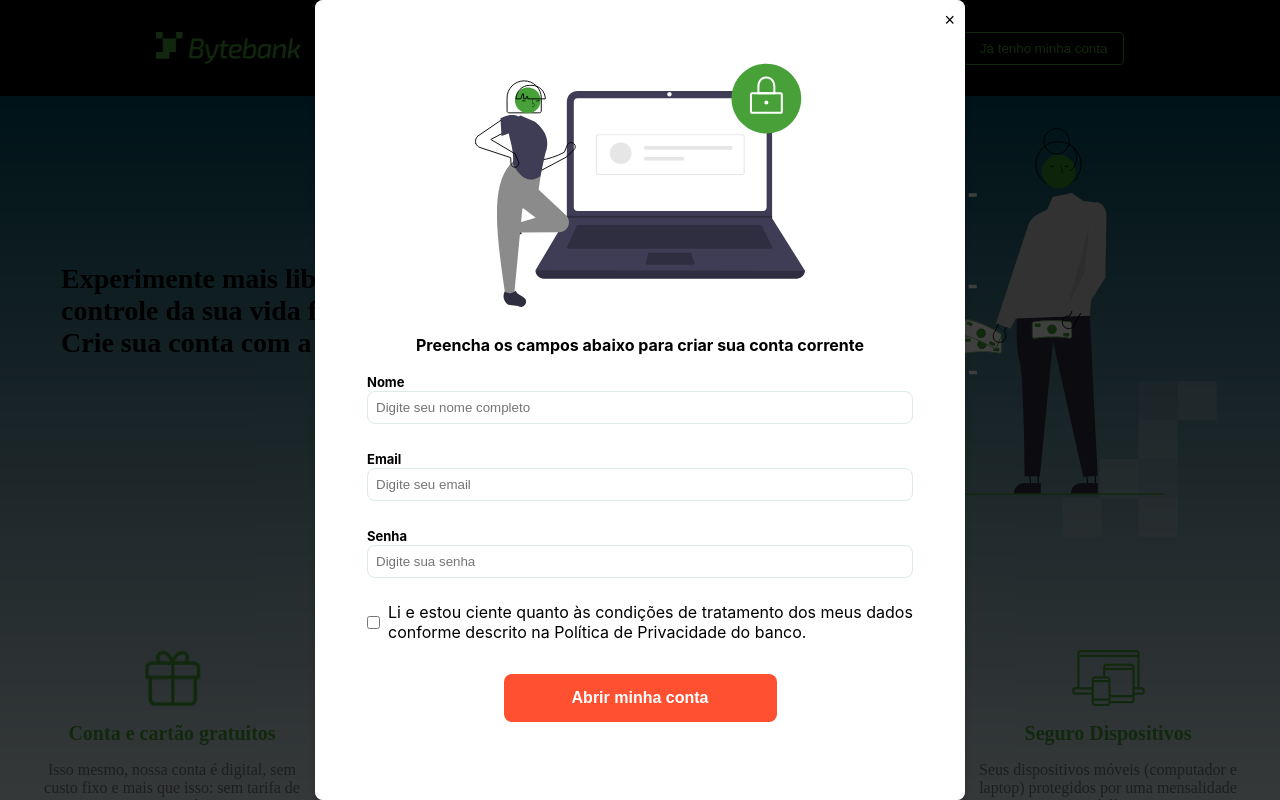
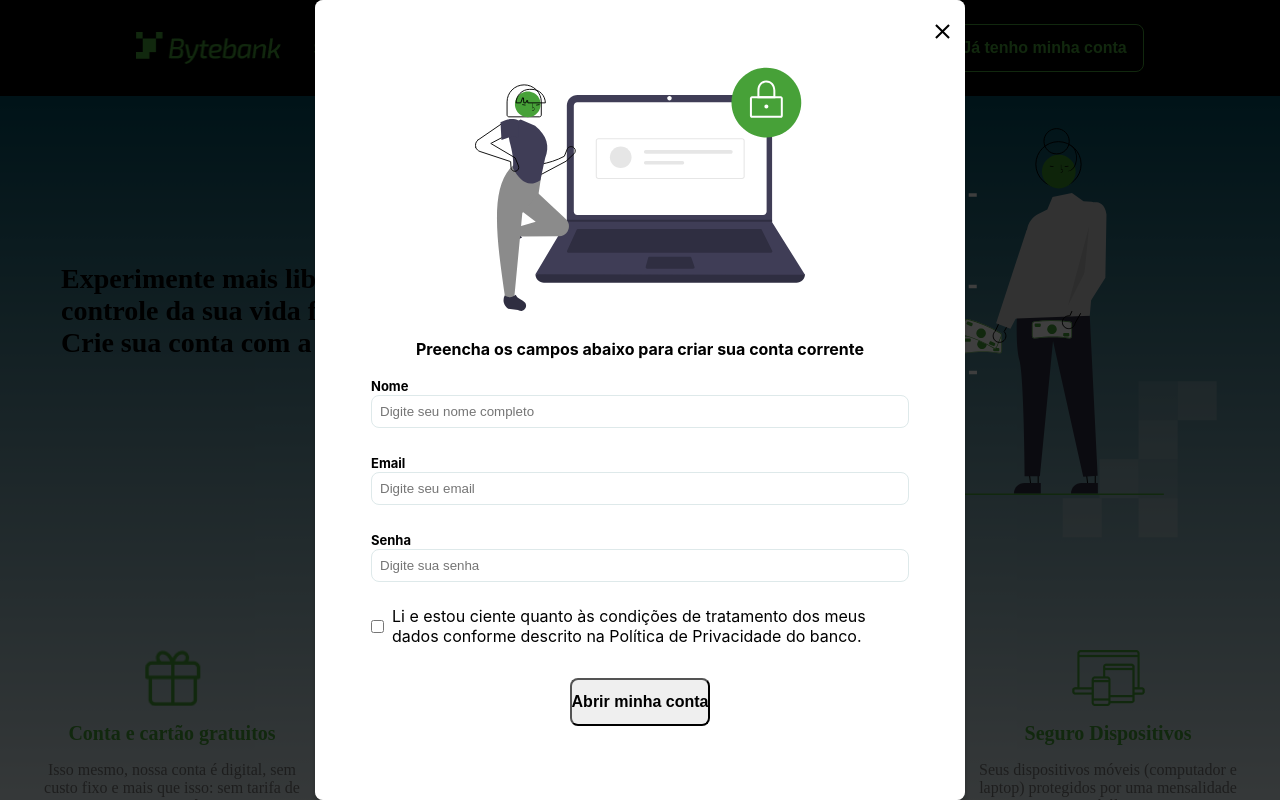
Before and after one commit to tuliooaraujoo/Grupo5, a Next.js app in the folder projeto-sala2/: page / in a window 1280 px wide. Both pictures are taken after a click on the button "Abrir minha conta". Shown: the top 800 px of the page. Built offline with nearby package versions, Linux system fonts and the light colour scheme.

Commit message:
fix  (ajustes CSS e componentes): ajuste nas props do componente Button e criação da folha de estilos e Ajustes no código do Modal

```diff
--- /dev/null
+++ b/projeto-sala2/src/components/Button/Button.module.css
@@ -0,0 +1,7 @@
+.button{
+    height: 48px;
+    border-radius: var(--space-small);
+    cursor: pointer;
+    font-size: var(--font-medium);
+    font-weight: var(--bold);
+}
--- a/projeto-sala2/src/components/Button/index.tsx
+++ b/projeto-sala2/src/components/Button/index.tsx
@@ -1,26 +1,16 @@
+import styles from "./Button.module.css"
+
 interface ButtonProps {
-  color: string;
-  backgroundColor?: string;
-  border?: string;
-  width: string;
   children: React.ReactNode;
   onClick?: () => void
+  className?: string
 }
 
-const Button = ({ width, backgroundColor, color, border, children, onClick }: ButtonProps) => {
+const Button = ({className, children, onClick }: ButtonProps) => {
 
-  return <button style={{
-    width: width,
-    height: "48px",
-    backgroundColor: backgroundColor,
-    color: color,
-    border: border,
-    borderRadius: "var(--space-small)",
-    cursor: "pointer",
-    fontSize: "var(--font-medium)",
-    fontWeight: "var(--bold)"
-  }}
+  return <button
     onClick={onClick}
+    className= {`${className} ${styles.button}`}
   >
     {children}
   </button>;
--- a/projeto-sala2/src/components/Modal/Modal.module.css
+++ b/projeto-sala2/src/components/Modal/Modal.module.css
@@ -13,9 +13,9 @@
 }
 
 .modal {
-    background: white;
-    padding: 1.25rem;
-    border-radius: 0.5rem;
+    background:var(--white);
+    padding: var(--space-large);
+    border-radius: var(--space-small);
     max-width: 650px;
     width: 100%;
     height: 100%;
@@ -24,7 +24,7 @@
     overflow-y: auto;
     display: flex;
     flex-direction: column;
-    gap: 1rem;
+    gap: var(--space-medium);
 }
 
 @media (max-width: 800px) {
@@ -37,7 +37,7 @@
 .modalContent {
     display: flex;
     flex-direction: column;
-    gap: 1rem;
+    gap: var(--space-medium);
 }
 
 .closeButton {
@@ -46,7 +46,7 @@
     right: 10px;
     background: none;
     border: none;
-    font-size: 18px;
+    font-size: var(--font-extra-large);
     cursor: pointer;
-    color: #000;
+    color: var(--black);
 }
--- a/projeto-sala2/src/components/Modal/ModalButtons/ModalButtons.module.css
+++ b/projeto-sala2/src/components/Modal/ModalButtons/ModalButtons.module.css
@@ -2,39 +2,39 @@
 .buttons {
     display: flex;
     align-items: center;
-    gap: 1.5rem;
+    gap: var(--space-extra-large);
 }
 
 .register, .login{
-    padding: 8px 16px;
-    border-radius: 4px;
+    padding: var(--space-small) var(--space-medium);
+    border-radius: var(--space-small);
     cursor: pointer;
 }
 
 /* Estilos para o header */
 .header .register {
-    background-color: #47A138;
-    color: #FFF;
+    background-color: var(--green);
+    color: var(--white);
     border: none;
 }
 
 .header .login {
     background-color: transparent;
-    color: #47A138;
-    border: 1px solid #47A138;
+    color: var(--green);
+    border: 1px solid var(--green);
 }
 
 /* Estilos para o main */
 .main .register {
-    background-color: #000;
-    color: #FFF;
+    background-color: var(--black);
+    color: var(--white);
     border: none;
 }
 
 .main .login {
     background-color: transparent;
-    color: #000;
-    border: 1px solid #000;
+    color: var(--black);
+    border: 1px solid var(--black);
 }
 
 .main .login, .main .register{
@@ -52,7 +52,7 @@
 @media (max-width: 659px) {
     .main {
         justify-content: center;
-        padding: 16px;
+        padding: var(--space-medium);
     }
 
     .main .login, .main .register{
--- a/projeto-sala2/src/components/Modal/ModalButtons/index.tsx
+++ b/projeto-sala2/src/components/Modal/ModalButtons/index.tsx
@@ -1,5 +1,6 @@
 import { useModal } from "@/context/ModalContext";
 import styles from "./ModalButtons.module.css";
+import Button from "@/components/Button";
 
 interface ModalButtonsProps {
     variant: "header" | "main";
@@ -11,12 +12,18 @@ const ModalButtons = ({variant}:ModalButtonsProps) => {
 
     return (
         <div className={`${styles.buttons} ${styles[variant]}`}>
-            <button className={styles.register} onClick={openRegisterModal}>
+            <Button
+                className={styles.register}
+                onClick={openRegisterModal}
+            >
                 Abrir minha conta
-            </button>
-            <button className={styles.login} onClick={openLoginModal}>
+            </Button>
+            <Button
+                className={styles.login}
+                onClick={openLoginModal}
+            >
                 Já tenho minha conta
-            </button>
+            </Button>
         </div>
     );
 };
--- a/projeto-sala2/src/components/Modal/index.tsx
+++ b/projeto-sala2/src/components/Modal/index.tsx
@@ -1,4 +1,6 @@
+import Button from "../Button";
 import styles from "./Modal.module.css";
+import {MdClose} from "react-icons/md"
 
 interface ModalProps {
     isOpen: boolean;
@@ -12,9 +14,12 @@ const Modal = ({ isOpen, onClose, children }: ModalProps) => {
     return (
         <div className={styles.overlay} onClick={onClose}>
             <div className={styles.modal} onClick={(e) => e.stopPropagation()}>
-                <button className={styles.closeButton} onClick={onClose}>
-                    &times;
-                </button>
+                <Button
+                    className={styles.closeButton}
+                    onClick={onClose}
+                >
+                    <MdClose />
+                </Button>
                 {children}
             </div>
         </div>
```
